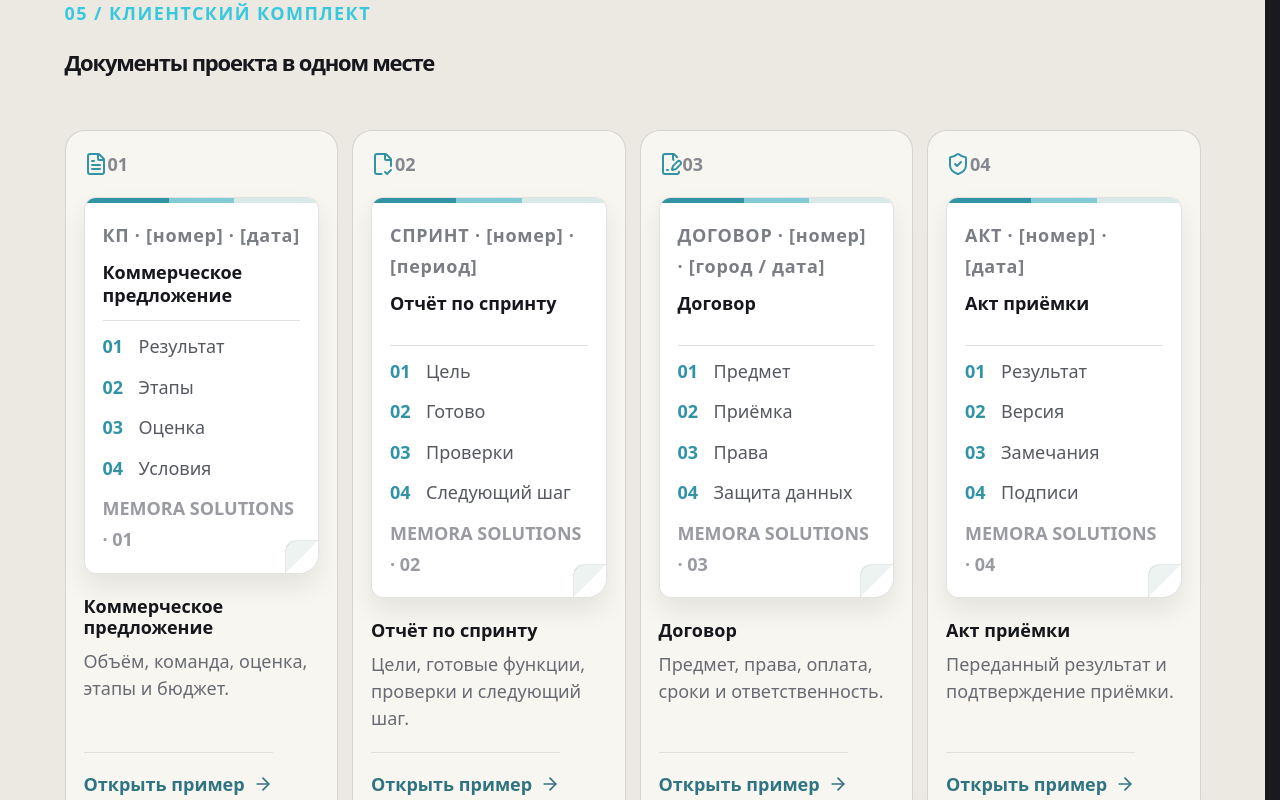
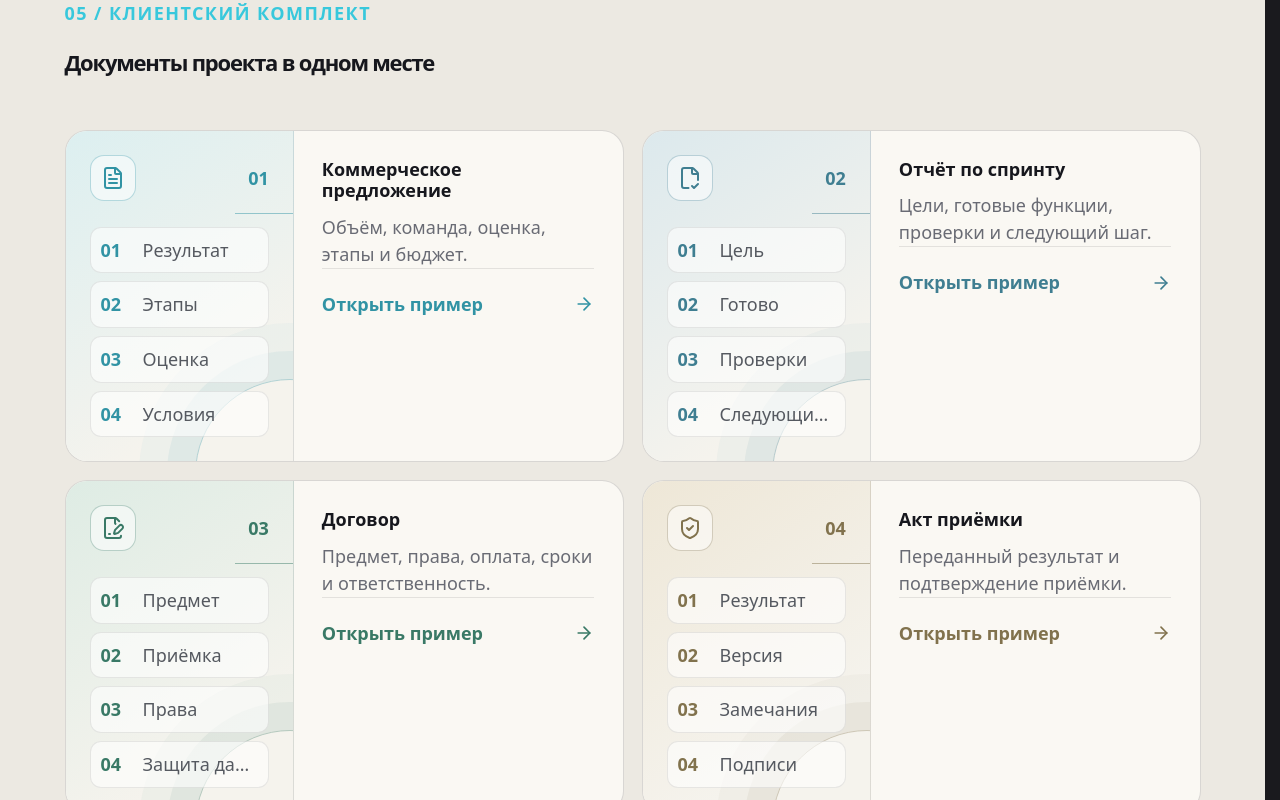
Before and after one commit to arar228/memora-solutions, a React (Vite) app: page / in a window 1280 px wide. Shown: the part 5060-5860 px from the top of the page. Built offline with nearby package versions, Linux system fonts and the light colour scheme.

Commit message:
fix(portfolio): refine document library cards

```diff
--- a/src/pages/Creator/CreatorPage.css
+++ b/src/pages/Creator/CreatorPage.css
@@ -295,24 +295,29 @@
 .portfolio-pricing li p { margin: 0; color: #c4c5cb; line-height: 1.35; }
 .portfolio-offer-note { margin: 16px 0 0; color: #8b8d96; line-height: 1.5; }
 
-.portfolio-documents { display: grid; grid-template-columns: repeat(4,minmax(0,1fr)); gap: 14px; margin-top: 56px; }
-.portfolio-document-card { min-width: 0; display: flex; flex-direction: column; padding: 18px; border: 1px solid rgba(22,23,29,.15); border-radius: 20px; color: var(--portfolio-ink); background: #f8f6f1; font: inherit; text-align: left; cursor: pointer; transition: border-color .25s ease,box-shadow .25s ease,transform .25s ease; }
+.portfolio-documents { display: grid; grid-template-columns: repeat(2,minmax(0,1fr)); gap: 18px; margin-top: 56px; }
+.portfolio-document-card { --document-accent: #3193a4; --document-soft: #dceff0; min-width: 0; min-height: 292px; display: grid; grid-template-columns: minmax(200px,.82fr) minmax(0,1.18fr); overflow: hidden; padding: 0; border: 1px solid rgba(22,23,29,.15); border-radius: 22px; color: var(--portfolio-ink); background: #faf8f3; font: inherit; text-align: left; cursor: pointer; transition: border-color .25s ease,box-shadow .25s ease,transform .25s ease; }
+.portfolio-document-card--2 { --document-accent: #3f7e91; --document-soft: #dce9ed; }
+.portfolio-document-card--3 { --document-accent: #397966; --document-soft: #deece4; }
+.portfolio-document-card--4 { --document-accent: #81724d; --document-soft: #eee7d7; }
 .portfolio-document-card:hover,
 .portfolio-document-card:focus-visible { border-color: rgba(49,147,164,.62); box-shadow: 0 22px 54px rgba(40,53,58,.13); transform: translateY(-6px); outline: none; }
-.portfolio-document-card__meta { display: flex; align-items: center; justify-content: space-between; color: #3193a4; }
-.portfolio-document-card__meta > span { color: #868891; font-weight: 800; }
-.portfolio-document-card__paper { position: relative; min-height: 250px; display: flex; flex-direction: column; gap: 10px; margin-top: 18px; padding: 22px 18px 18px; overflow: hidden; border: 1px solid rgba(22,23,29,.12); border-radius: 12px 12px 20px 12px; background: #fff; box-shadow: 0 13px 24px rgba(38,43,48,.09); }
-.portfolio-document-card__paper::before { content: ''; position: absolute; inset: 0 0 auto; height: 5px; background: linear-gradient(90deg,#3193a4 0 36%,#82cbd5 36% 64%,#d8e9e8 64%); }
-.portfolio-document-card__paper::after { content: ''; position: absolute; right: -1px; bottom: -1px; width: 34px; height: 34px; border: 1px solid rgba(22,23,29,.1); border-radius: 12px 0 0; background: linear-gradient(135deg,#edf3f1 0 49%,#fff 50%); }
-.portfolio-document-card__paper i { color: #7a7d84; font-style: normal; font-weight: 750; letter-spacing: .04em; }
-.portfolio-document-card__paper b { min-height: 54px; padding-bottom: 14px; border-bottom: 1px solid #dde1df; line-height: 1.25; }
-.portfolio-document-card__paper em { display: grid; grid-template-columns: 28px minmax(0,1fr); align-items: center; gap: 8px; color: #565961; font-style: normal; }
-.portfolio-document-card__paper em span { color: #3193a4; font-weight: 800; }
-.portfolio-document-card__paper small { margin-top: auto; color: #999ba1; font: inherit; font-weight: 750; }
-.portfolio-document-card__copy { display: grid; flex: 1; align-content: start; gap: 9px; margin-top: 22px; }
+.portfolio-document-card__visual { position: relative; display: flex; flex-direction: column; gap: 26px; padding: 24px; overflow: hidden; border-right: 1px solid rgba(22,23,29,.1); background: linear-gradient(145deg,var(--document-soft),#f5f3ed 76%); }
+.portfolio-document-card__visual::before { content: ''; position: absolute; width: 190px; height: 190px; right: -92px; bottom: -108px; border: 1px solid color-mix(in srgb,var(--document-accent) 35%,transparent); border-radius: 50%; box-shadow: 0 0 0 28px color-mix(in srgb,var(--document-accent) 7%,transparent),0 0 0 56px color-mix(in srgb,var(--document-accent) 4%,transparent); }
+.portfolio-document-card__visual::after { content: ''; position: absolute; top: 82px; right: 0; width: 58px; height: 1px; background: var(--document-accent); opacity: .48; }
+.portfolio-document-card__meta { position: relative; z-index: 1; display: flex; align-items: center; justify-content: space-between; color: var(--document-accent); }
+.portfolio-document-card__meta > span { width: 46px; height: 46px; display: grid; place-items: center; border: 1px solid color-mix(in srgb,var(--document-accent) 32%,transparent); border-radius: 14px; background: rgba(255,255,255,.54); }
+.portfolio-document-card__meta b { font-weight: 800; }
+.portfolio-document-card__structure { position: relative; z-index: 1; display: grid; gap: 8px; }
+.portfolio-document-card__structure > span { display: grid; grid-template-columns: 32px minmax(0,1fr); align-items: center; gap: 10px; min-height: 44px; padding: 7px 10px; border: 1px solid rgba(22,23,29,.09); border-radius: 11px; background: rgba(255,255,255,.58); transition: border-color .25s ease,transform .25s ease; }
+.portfolio-document-card__structure i { color: var(--document-accent); font-style: normal; font-weight: 800; }
+.portfolio-document-card__structure em { overflow: hidden; color: #555960; font-style: normal; text-overflow: ellipsis; white-space: nowrap; }
+.portfolio-document-card:hover .portfolio-document-card__structure > span { border-color: color-mix(in srgb,var(--document-accent) 26%,transparent); transform: translateX(4px); }
+.portfolio-document-card__body { min-width: 0; display: flex; flex-direction: column; padding: 28px; }
+.portfolio-document-card__copy { display: grid; align-content: start; gap: 12px; }
 .portfolio-document-card__copy strong { font-size: 22px; line-height: 1.2; }
 .portfolio-document-card__copy > span { color: #696b74; line-height: 1.5; }
-.portfolio-document-card__action { display: inline-flex; align-items: center; justify-content: space-between; gap: 8px; margin-top: 20px; padding-top: 16px; border-top: 1px solid rgba(22,23,29,.1); color: #317481; font-weight: 800; }
+.portfolio-document-card__action { display: inline-flex; align-items: center; justify-content: space-between; gap: 8px; margin-top: auto; padding-top: 20px; border-top: 1px solid rgba(22,23,29,.1); color: var(--document-accent); font-weight: 800; }
 .portfolio-document-card__action svg { transition: transform .25s ease; }
 .portfolio-document-card:hover .portfolio-document-card__action svg,
 .portfolio-document-card:focus-visible .portfolio-document-card__action svg { transform: translateX(5px); }
@@ -456,7 +461,7 @@
     .portfolio-case-row__media { position: absolute; right: 20px; bottom: 18px; left: 88px; height: 154px; }
     .portfolio-case-row.has-media .portfolio-case-row__action { position: absolute; right: 20px; top: 18px; }
     .portfolio-case-row.is-compact .portfolio-case-row__action { grid-column: 3; grid-row: 1 / span 2; }
-    .portfolio-documents { grid-template-columns: repeat(2,1fr); }
+    .portfolio-document-card { grid-template-columns: minmax(180px,.78fr) minmax(0,1.22fr); }
 }
 
 @media (max-width: 760px) {
@@ -494,6 +499,9 @@
     .portfolio-process h3 { margin-top: 12px; }
     .portfolio-pricing,
     .portfolio-inquiry { grid-template-columns: 1fr; }
+    .portfolio-document-card { grid-template-columns: 1fr; }
+    .portfolio-document-card__visual { border-right: 0; border-bottom: 1px solid rgba(22,23,29,.1); }
+    .portfolio-document-card__structure { grid-template-columns: repeat(2,minmax(0,1fr)); }
     .portfolio-document-viewer { padding: 0; }
     .portfolio-document-viewer__panel { width: 100vw; height: 100dvh; max-height: 100dvh; border: 0; border-radius: 0; }
     .portfolio-document-viewer__panel > header { padding: 14px 12px 14px 18px; }
@@ -540,7 +548,7 @@
     .portfolio-lightbox__stage button:hover,
     .portfolio-lightbox__stage button:focus-visible { transform: translateY(-50%) scale(1.05); }
     .portfolio-pricing ul { grid-template-columns: 1fr; }
-    .portfolio-document-card__paper { min-height: 226px; }
+    .portfolio-document-card__structure { grid-template-columns: 1fr; }
     .portfolio-document-viewer__panel > header span { display: none; }
     .portfolio-document-viewer__layout > nav button { flex-basis: 190px; }
     .portfolio-document-sheet { padding-inline: 18px; }
--- a/src/pages/Creator/CreatorPage.jsx
+++ b/src/pages/Creator/CreatorPage.jsx
@@ -390,7 +390,7 @@ export default function CreatorPage() {
 
                 <section className="portfolio-section portfolio-section--offer"><div className="container"><AnimatedSection><div className="portfolio-section-head"><span>{c.offerLabel}</span><h2>{c.offerTitle}</h2><p>{c.offerLead}</p></div><div className="portfolio-pricing"><article className="is-primary"><header><div><Gauge size={24} /><h3>{c.standardTitle}</h3></div><em><TrendingDown size={20} /> {c.marketBadge}</em></header><div className="portfolio-pricing__price"><strong className="type-display">{c.standardPrice}</strong><span>{c.standardCaption}</span></div><div className="portfolio-pricing__flow">{c.offerFlow.map((item, index) => <span key={item}>{item}{index < c.offerFlow.length - 1 && <ArrowRight size={18} />}</span>)}</div><ul>{c.standardItems.map((item, index) => <li key={item}><span>{String(index + 1).padStart(2, '0')}</span><p>{item}</p></li>)}</ul></article><article><header><div><ShieldCheck size={24} /><h3>{c.flexibleTitle}</h3></div><em>{c.flexibleNote}</em></header><div className="portfolio-pricing__price"><strong className="type-display">{c.flexiblePrice}</strong><span>{c.flexibleCaption}</span></div><ul>{c.flexibleItems.map((item, index) => <li key={item}><span>{String(index + 1).padStart(2, '0')}</span><p>{item}</p></li>)}</ul></article></div><p className="portfolio-offer-note">{c.offerFootnote}</p></AnimatedSection></div></section>
 
-                <section className="portfolio-section portfolio-section--documents" id="documents"><div className="container"><AnimatedSection><div className="portfolio-section-head"><span>{c.docsLabel}</span><h2>{c.docsTitle}</h2></div><div className="portfolio-documents">{c.documents.map(([title, text], index) => { const Icon = documentIcons[index]; const template = DOCUMENT_TEMPLATES[lang][index]; return <button className="portfolio-document-card" type="button" onClick={() => setDocumentViewer(index)} aria-label={`${c.documentOpen}: ${title}`} key={title}><span className="portfolio-document-card__meta"><Icon size={24} /><span>{String(index + 1).padStart(2, '0')}</span></span><span className="portfolio-document-card__paper" aria-hidden="true"><i>{template.code}</i><b>{title}</b>{template.preview.map((item, itemIndex) => <em key={item}><span>{String(itemIndex + 1).padStart(2, '0')}</span>{item}</em>)}<small>MEMORA SOLUTIONS · {String(index + 1).padStart(2, '0')}</small></span><span className="portfolio-document-card__copy"><strong>{title}</strong><span>{text}</span></span><span className="portfolio-document-card__action">{c.documentOpen} <ArrowRight size={20} /></span></button>; })}</div></AnimatedSection></div></section>
+                <section className="portfolio-section portfolio-section--documents" id="documents"><div className="container"><AnimatedSection><div className="portfolio-section-head"><span>{c.docsLabel}</span><h2>{c.docsTitle}</h2></div><div className="portfolio-documents">{c.documents.map(([title, text], index) => { const Icon = documentIcons[index]; const template = DOCUMENT_TEMPLATES[lang][index]; return <button className={`portfolio-document-card portfolio-document-card--${index + 1}`} type="button" onClick={() => setDocumentViewer(index)} aria-label={`${c.documentOpen}: ${title}`} key={title}><span className="portfolio-document-card__visual" aria-hidden="true"><span className="portfolio-document-card__meta"><span><Icon size={24} /></span><b>{String(index + 1).padStart(2, '0')}</b></span><span className="portfolio-document-card__structure">{template.preview.map((item, itemIndex) => <span key={item}><i>{String(itemIndex + 1).padStart(2, '0')}</i><em>{item}</em></span>)}</span></span><span className="portfolio-document-card__body"><span className="portfolio-document-card__copy"><strong>{title}</strong><span>{text}</span></span><span className="portfolio-document-card__action">{c.documentOpen} <ArrowRight size={20} /></span></span></button>; })}</div></AnimatedSection></div></section>
 
                 <section className="portfolio-section portfolio-section--contact" id="contact"><div className="container"><AnimatedSection><div className="portfolio-section-head"><span>{c.contact.label}</span><h2>{c.contact.title}</h2><p>{c.contact.text}</p></div><ProjectInquiry copy={c.contact} lang={lang} /></AnimatedSection></div></section>
             </main>
```
